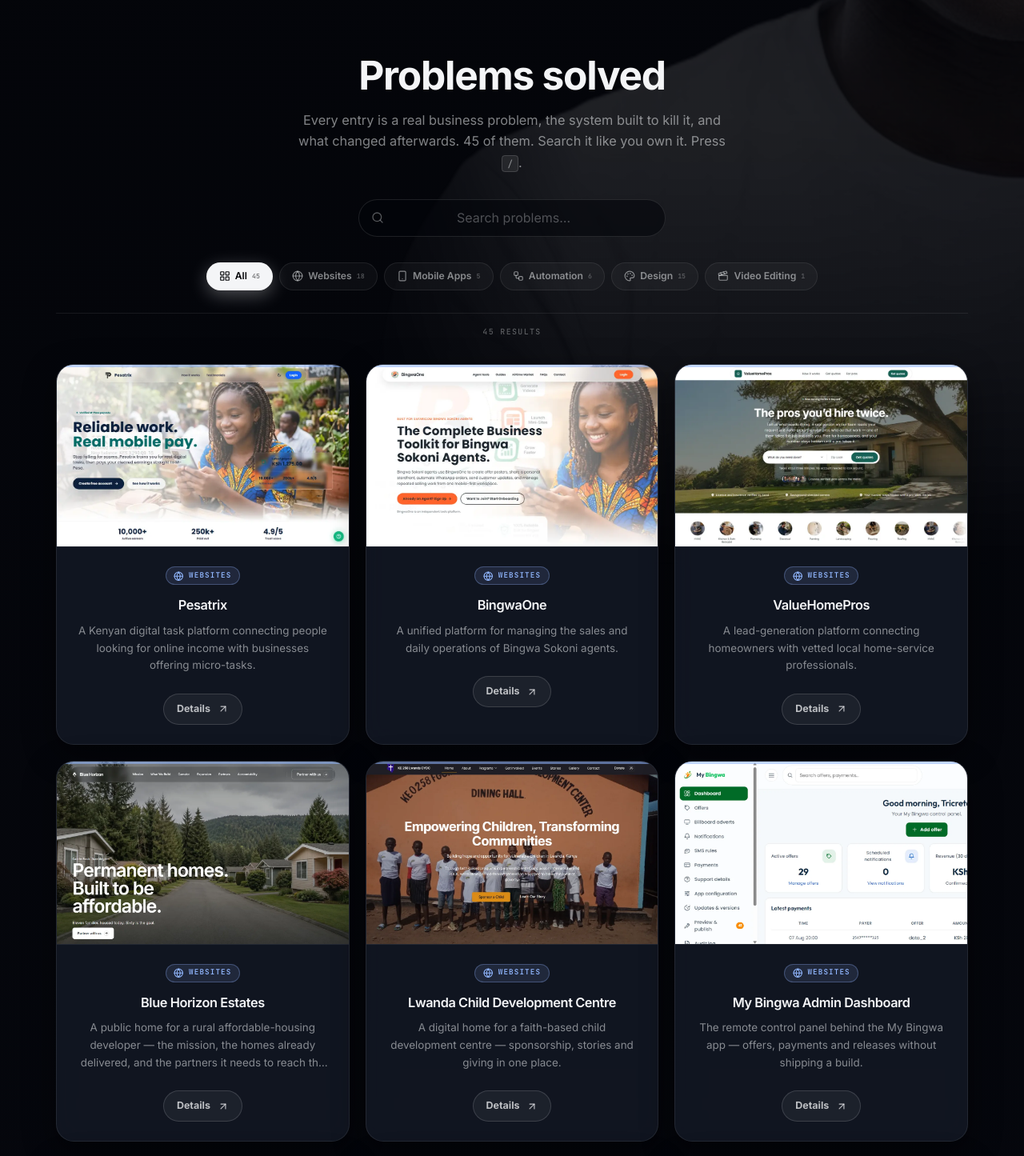
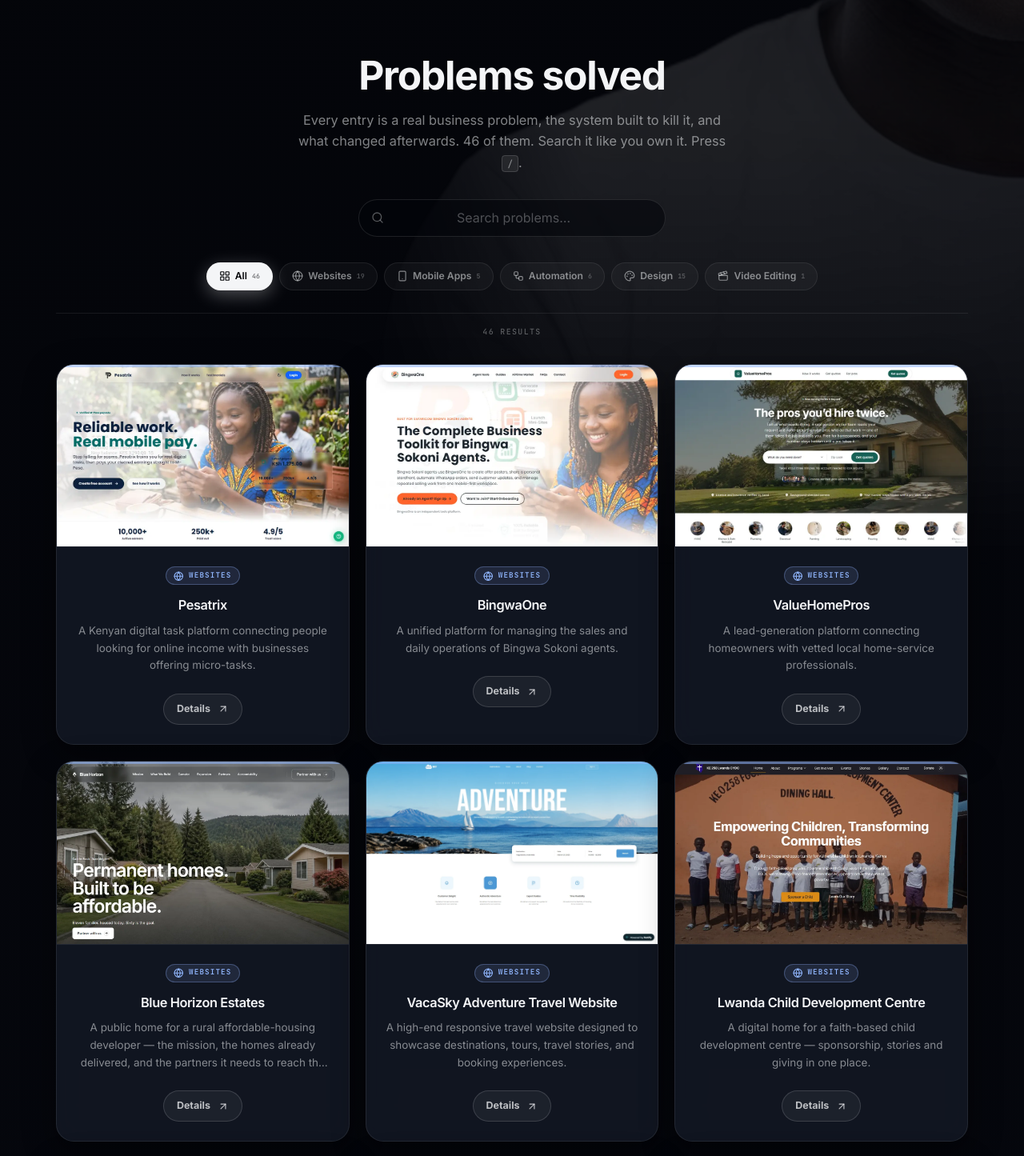
Before and after one commit to TricretA/Wazimu-Portfolio, a React (Vite) app: page / in a window 1280 px wide. Shown: the part 860-2305 px from the top of the page at 80% size. Built offline with nearby package versions, Linux system fonts and the light colour scheme.

Commit message:
feat: add VacaSky travel case study

```diff
--- a/src/components/ProblemDetail.tsx
+++ b/src/components/ProblemDetail.tsx
@@ -97,6 +97,17 @@ export default function ProblemDetail({ problem, onClose }: Props) {
                 </a>
               )}
 
+              {problem.repo === 'public' && problem.repoUrl && (
+                <a
+                  href={problem.repoUrl}
+                  target="_blank"
+                  rel="noopener noreferrer"
+                  className="secondary-button"
+                >
+                  View source <ArrowUpRight className="h-3.5 w-3.5" />
+                </a>
+              )}
+
               {problem.repo === 'private' && problem.category !== 'Design' && (
                 <p className="m-0 max-w-[52ch] text-xs leading-relaxed text-[var(--faint)]">
                   Source is private — the owner does not permit public access to this
--- a/src/data/problems.ts
+++ b/src/data/problems.ts
@@ -51,6 +51,8 @@ export interface SolvedProblem {
   image: string | null;
   link: string | null;
   linkText: string | null;
+  /** Public source URL when the project owner has made the code available. */
+  repoUrl?: string;
   /** Whether the source is browsable. `private` renders the ownership note. */
   repo: 'public' | 'private';
   category: ProblemCategory;
@@ -127,6 +129,25 @@ export const solvedProblems: SolvedProblem[] = [
     link: 'https://bluehorizonestates.com',
     linkText: 'Open Blue Horizon Estates',
     repo: 'private',
+    category: 'Websites',
+    status: 'public'
+  },
+  {
+    slug: 'vacasky-adventure',
+    title: 'VacaSky Adventure Travel Website',
+    summary:
+      'A high-end responsive travel website designed to showcase destinations, tours, travel stories, and booking experiences.',
+    problem:
+      'Travel brands need an engaging online presence that makes destinations feel inspiring while guiding visitors toward booking a trip.',
+    solution:
+      'Built a fully responsive travel landing page with animated sections, destination cards, booking prompts, travel blogs, FAQ, newsletter signup, custom imagery, and branded interactions.',
+    outcome:
+      'A polished, portfolio-ready travel website that demonstrates the ability to turn a detailed visual design into a fast, interactive, production-ready web experience.',
+    image: '/work/vacasky-adventure.webp',
+    link: 'https://smartadventure.netlify.app',
+    linkText: 'Visit VacaSky Adventure',
+    repoUrl: 'https://github.com/wazimuautomate/adventure-site',
+    repo: 'public',
     category: 'Websites',
     status: 'public'
   },
```
Also changed, not shown: public/work/vacasky-adventure.webp (added), 1 other file (tests, documents, lock files or other folders).
